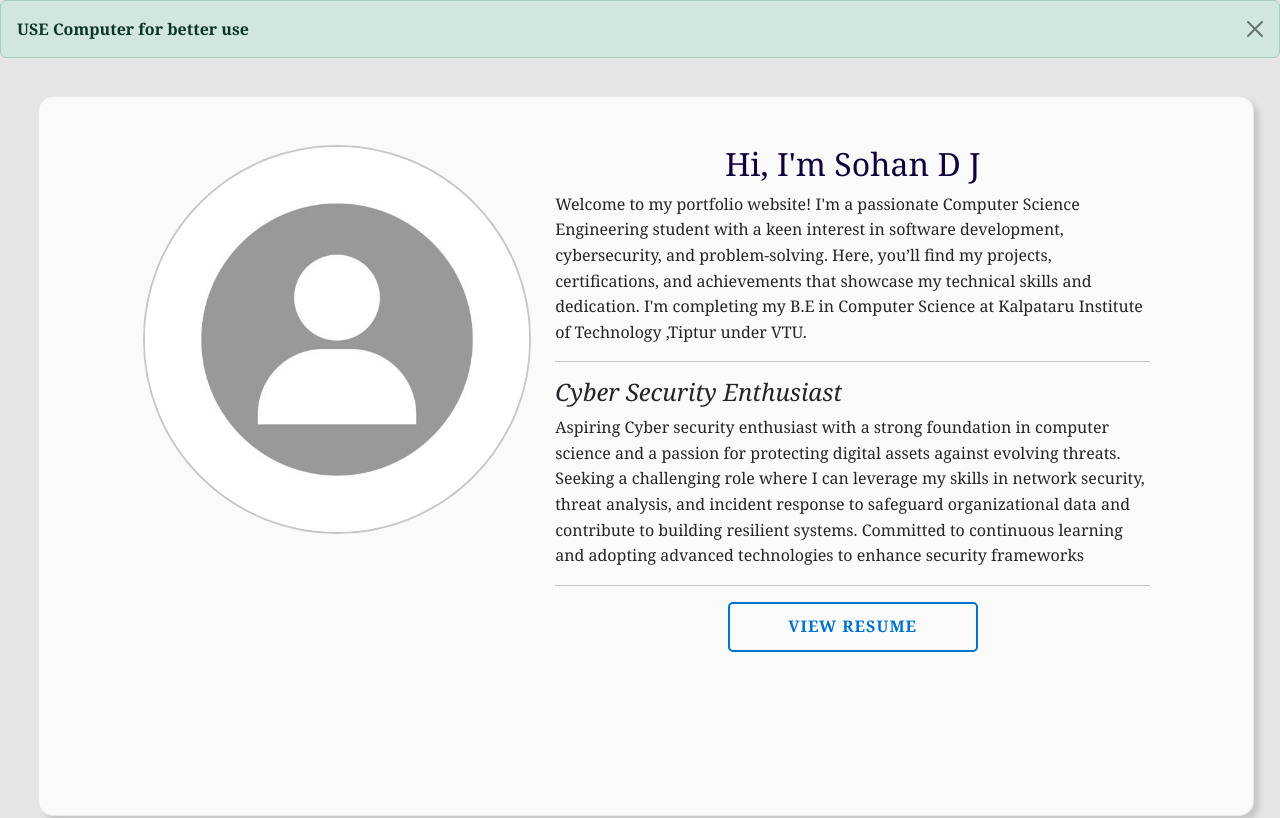
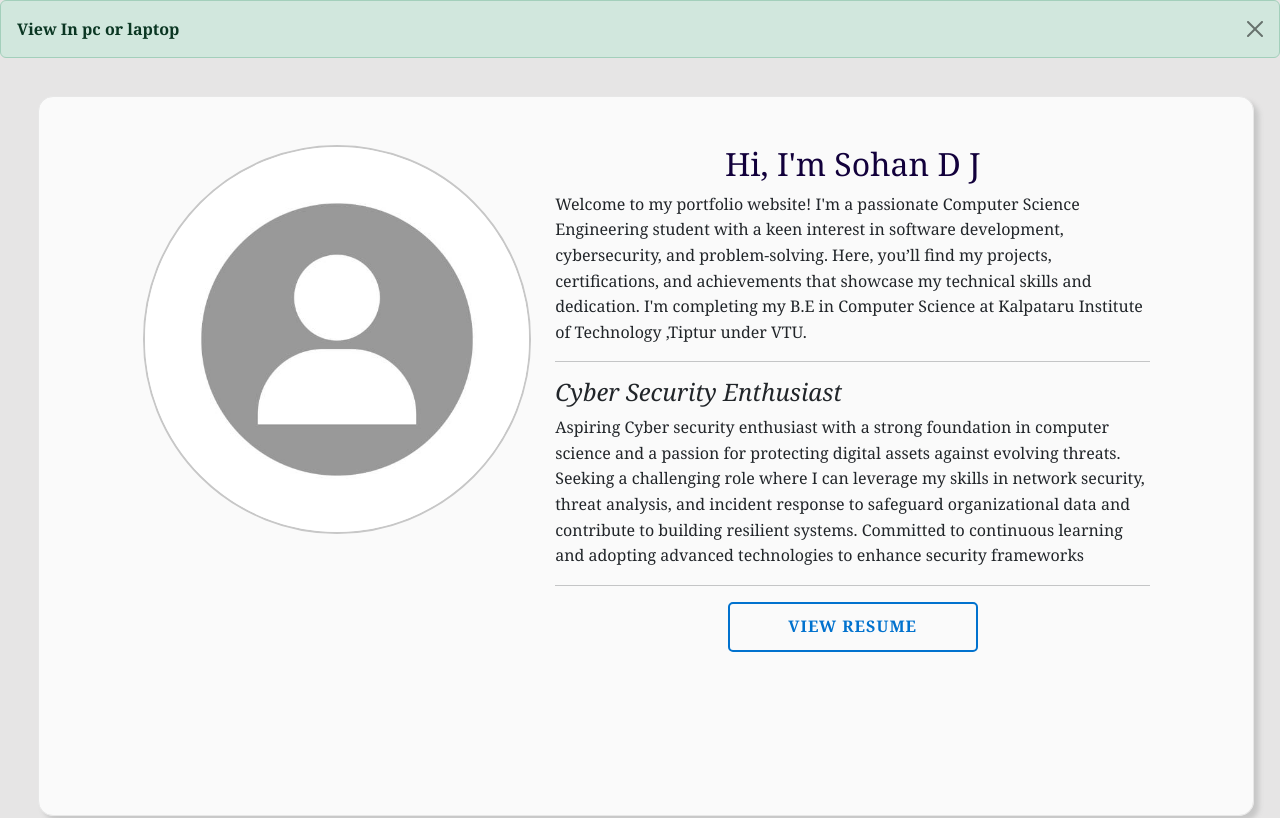
Before and after one commit to sohandj/portfolio, a plain HTML site: page index.html in a window 1280 px wide. Shown: the top 818 px of the page. Drawn offline with nearby package versions, Linux system fonts and the light colour scheme; a script that the page names is missing.

Commit message:
Update index.html

```diff
--- a/index.html
+++ b/index.html
@@ -12,7 +12,7 @@
 
 <body style="background-color: rgb(230, 229, 229);">
     <div class="alert alert-success alert-dismissible fade show" role="alert">
-  <strong>USE Computer for better use</strong>
+  <strong>View In pc or laptop </strong>
   <button type="button" class="btn-close" data-bs-dismiss="alert" aria-label="Close"></button>
 </div>
     <!-- Main Content -->
```
